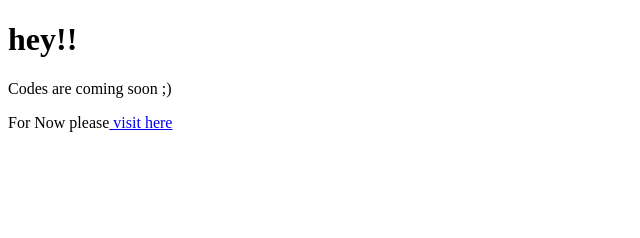
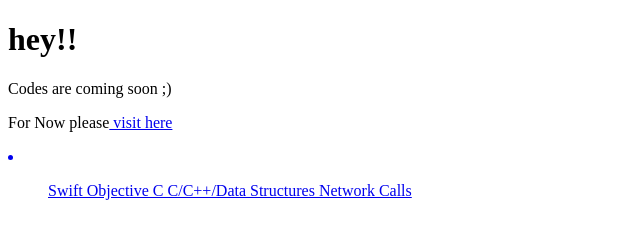
Before and after one commit to Ashishg8code/Ashishg8code.github.io, a plain HTML site: page index.html in a window 1280 px wide. Shown: the whole page, without its empty margins (0-640 px from the left). Drawn offline with Linux system fonts and the light colour scheme.

Commit message:
Update index.html

```diff
--- a/index.html
+++ b/index.html
@@ -7,6 +7,19 @@
 
 <p> For Now please<a href= "https://developer.apple.com/library/ios/documentation/Swift/Conceptual/Swift_Programming_Language/" </a> visit here</p>
 
+<li>
+  <ol><no>
+    Swift
+    Objective C
+    C/C++/Data Structures
+    Network Calls
+
+  </no>
+
+  </ol>
+
+
+</li>
 
 </body>
 </html>
```
